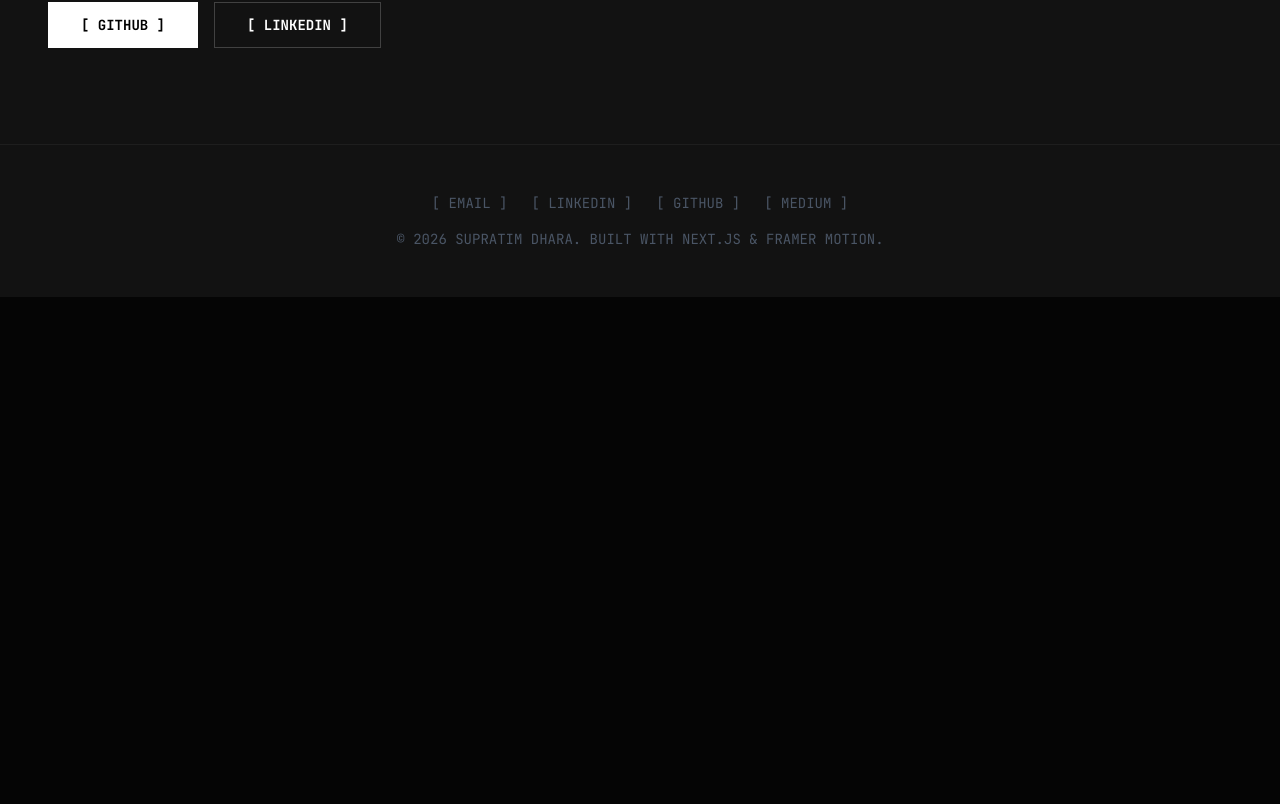
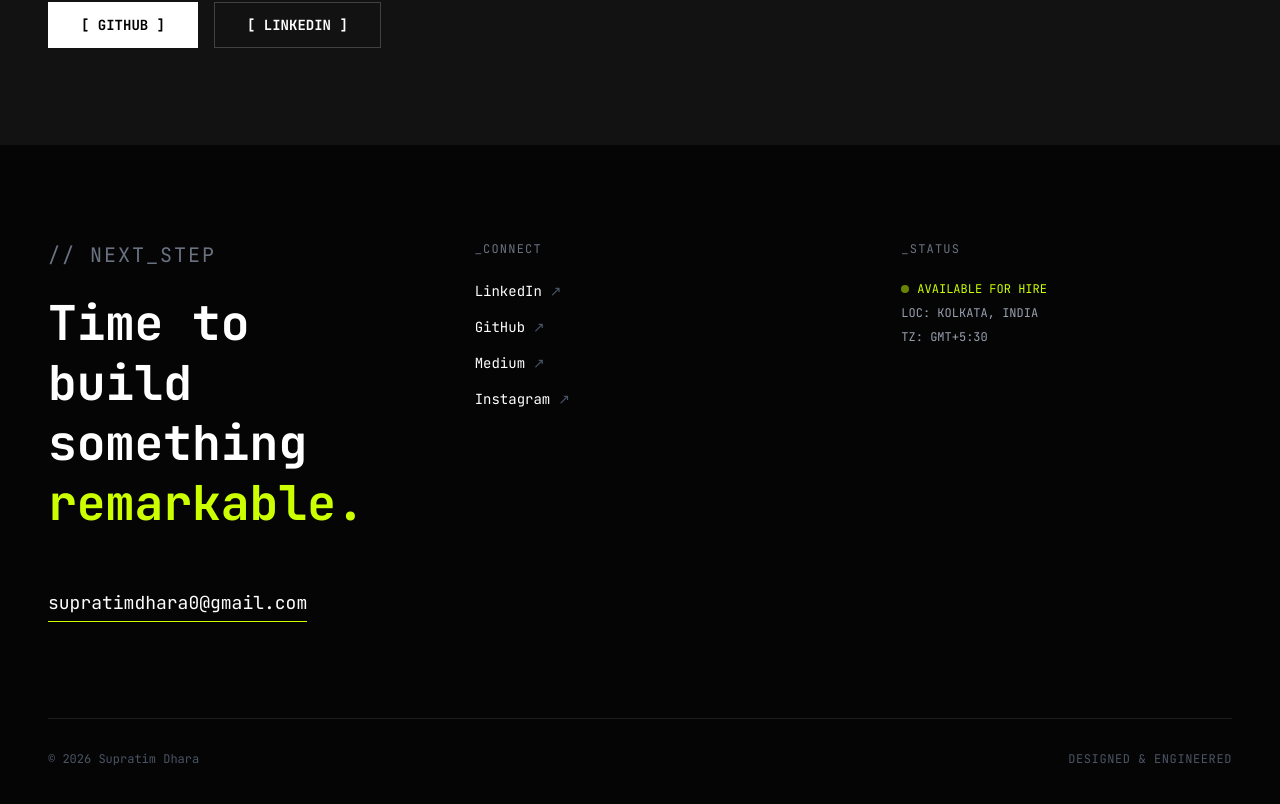
Before and after one commit to supratim1609/my_portfolio, a Next.js app: page / in a window 1280 px wide. Shown: the part 7949-8753 px from the top of the page. Before the commit the page ends 8246 px from the top, so only its background shows below. Built offline with nearby package versions, Linux system fonts and the light colour scheme.

Commit message:
feat: Add industrial ScrollToTop button

```diff
--- a/components/Footer.tsx
+++ b/components/Footer.tsx
@@ -1,15 +1,80 @@
+'use client';
+
+import { motion } from 'framer-motion';
+
 export default function Footer() {
     return (
-        <footer className="w-full bg-[#121212] py-12 text-center text-gray-600 font-mono text-sm z-20 relative border-t border-white/5">
-            <div className="flex justify-center gap-6 mb-4">
-                <a href="mailto:supratimdhara0@gmail.com" className="hover:text-white transition-colors font-mono uppercase">[ Email ]</a>
-                <a href="https://linkedin.com/in/supratimdhara/" target="_blank" className="hover:text-white transition-colors font-mono uppercase">[ LinkedIn ]</a>
-                <a href="https://github.com/supratim1609" target="_blank" className="hover:text-white transition-colors font-mono uppercase">[ GitHub ]</a>
-                <a href="https://medium.com/@supratimdhara0" target="_blank" className="hover:text-white transition-colors font-mono uppercase">[ Medium ]</a>
+        <footer className="w-full bg-[#050505] pt-24 pb-12 z-20 relative overflow-hidden text-white border-t border-white/5">
+
+            <div className="max-w-7xl mx-auto px-6 md:px-12">
+                <div className="grid grid-cols-1 md:grid-cols-3 gap-12 md:gap-24 mb-24">
+
+                    {/* Column 1: Call to Action */}
+                    <div className="space-y-6">
+                        <h3 className="text-xl font-mono text-gray-500 uppercase tracking-widest">// NEXT_STEP</h3>
+                        <h2 className="text-4xl md:text-5xl font-bold leading-tight font-mono">
+                            Time to build<br />something<br /><span className="text-[#CCFF00]">remarkable.</span>
+                        </h2>
+                        <a
+                            href="mailto:supratimdhara0@gmail.com"
+                            className="inline-block mt-8 text-lg border-b border-[#CCFF00] pb-1 hover:text-[#CCFF00] transition-colors font-mono"
+                        >
+                            supratimdhara0@gmail.com
+                        </a>
+                    </div>
+
+                    {/* Column 2: Navigation / Socials */}
+                    <div className="md:col-start-2 flex flex-col justify-between">
+                        <div>
+                            <h3 className="text-xs font-mono text-gray-500 uppercase tracking-widest mb-6">_CONNECT</h3>
+                            <ul className="space-y-4 font-mono text-sm">
+                                <li>
+                                    <a href="https://linkedin.com/in/supratimdhara/" target="_blank" className="hover:text-[#CCFF00] transition-colors flex items-center gap-2">
+                                        LinkedIn <span className="text-gray-600">↗</span>
+                                    </a>
+                                </li>
+                                <li>
+                                    <a href="https://github.com/supratim1609" target="_blank" className="hover:text-[#CCFF00] transition-colors flex items-center gap-2">
+                                        GitHub <span className="text-gray-600">↗</span>
+                                    </a>
+                                </li>
+                                <li>
+                                    <a href="https://medium.com/@supratimdhara0" target="_blank" className="hover:text-[#CCFF00] transition-colors flex items-center gap-2">
+                                        Medium <span className="text-gray-600">↗</span>
+                                    </a>
+                                </li>
+                                <li>
+                                    <a href="https://www.instagram.com/dhara_apk/" target="_blank" className="hover:text-[#CCFF00] transition-colors flex items-center gap-2">
+                                        Instagram <span className="text-gray-600">↗</span>
+                                    </a>
+                                </li>
+                            </ul>
+                        </div>
+                    </div>
+
+                    {/* Column 3: System Status */}
+                    <div className="flex flex-col justify-between">
+                        <div>
+                            <h3 className="text-xs font-mono text-gray-500 uppercase tracking-widest mb-6">_STATUS</h3>
+                            <div className="font-mono text-xs text-gray-400 space-y-2">
+                                <div className="flex items-center gap-2">
+                                    <span className="w-2 h-2 bg-[#CCFF00] rounded-full animate-pulse" />
+                                    <span className="text-[#CCFF00]">AVAILABLE FOR HIRE</span>
+                                </div>
+                                <p>LOC: KOLKATA, INDIA</p>
+                                <p>TZ: GMT+5:30</p>
+                            </div>
+                        </div>
+                    </div>
+                </div>
+
+                {/* Bottom Bar */}
+                <div className="flex flex-col md:flex-row justify-between items-center pt-8 border-t border-white/10 font-mono text-xs text-gray-600">
+                    <p>© {new Date().getFullYear()} Supratim Dhara</p>
+                    <p className="mt-2 md:mt-0 uppercase tracking-wider">Designed & Engineered</p>
+                </div>
             </div>
-            <p className="uppercase">
-                © {new Date().getFullYear()} Supratim Dhara. Built with Next.js & Framer Motion.
-            </p>
+
         </footer>
     );
 }
--- /dev/null
+++ b/components/ScrollToTop.tsx
@@ -0,0 +1,54 @@
+'use client';
+
+import { useEffect, useState } from 'react';
+import { motion, AnimatePresence } from 'framer-motion';
+
+export default function ScrollToTop() {
+    const [isVisible, setIsVisible] = useState(false);
+
+    useEffect(() => {
+        const toggleVisibility = () => {
+            if (window.scrollY > 0.3 * window.innerHeight) { // Show after 30% of 1st screen
+                setIsVisible(true);
+            } else {
+                setIsVisible(false);
+            }
+        };
+
+        window.addEventListener('scroll', toggleVisibility);
+        return () => window.removeEventListener('scroll', toggleVisibility);
+    }, []);
+
+    const scrollToTop = () => {
+        window.scrollTo({
+            top: 0,
+            behavior: 'smooth',
+        });
+    };
+
+    return (
+        <AnimatePresence>
+            {isVisible && (
+                <motion.button
+                    initial={{ opacity: 0, y: 20 }}
+                    animate={{ opacity: 1, y: 0 }}
+                    exit={{ opacity: 0, y: 20 }}
+                    onClick={scrollToTop}
+                    className="fixed bottom-8 right-8 z-50 p-4 bg-[#CCFF00] text-black hover:bg-white transition-colors group"
+                >
+                    <div className="relative w-6 h-6 flex items-center justify-center overflow-hidden">
+                        <span className="font-mono text-xs font-bold group-hover:-translate-y-full transition-transform duration-300 absolute">TOP</span>
+                        <svg
+                            className="w-6 h-6 translate-y-full group-hover:translate-y-0 transition-transform duration-300 absolute"
+                            fill="none"
+                            viewBox="0 0 24 24"
+                            stroke="currentColor"
+                        >
+                            <path strokeLinecap="square" strokeLinejoin="miter" strokeWidth={2} d="M5 10l7-7m0 0l7 7m-7-7v18" />
+                        </svg>
+                    </div>
+                </motion.button>
+            )}
+        </AnimatePresence>
+    );
+}
```
